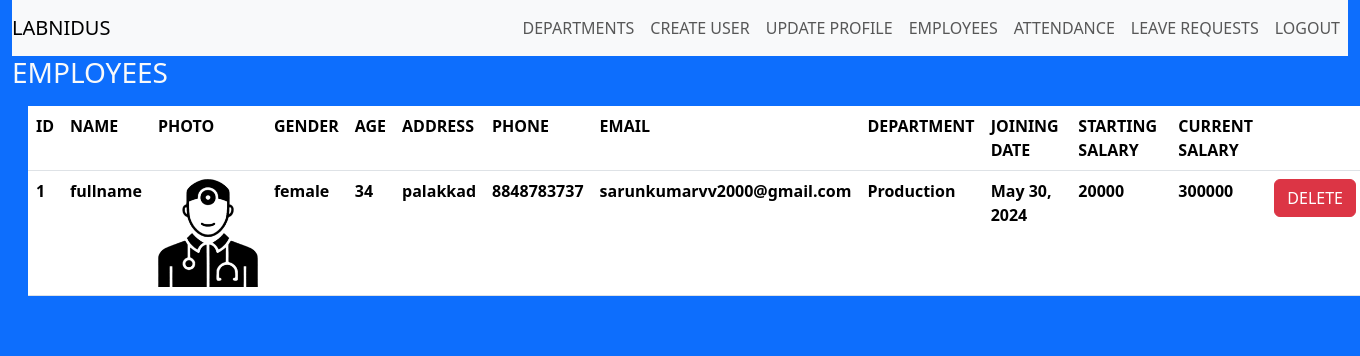
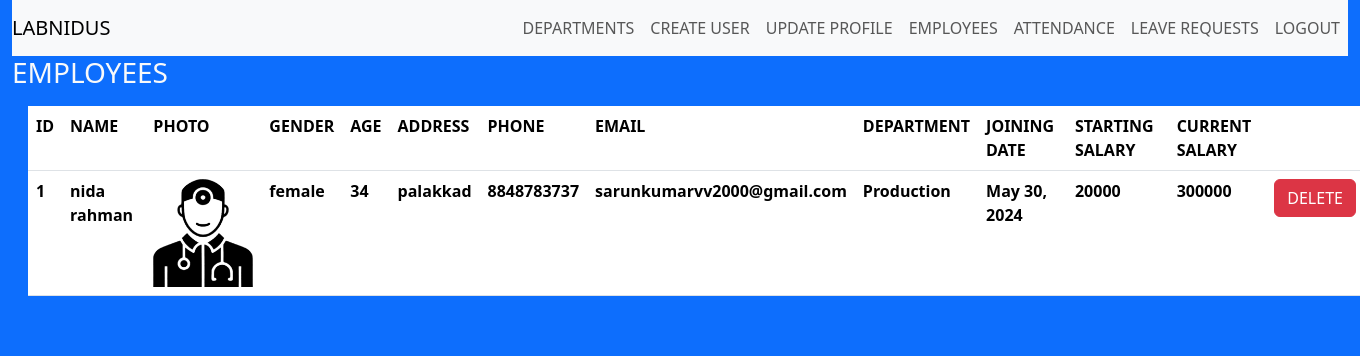
Before and after one commit to sarunkumar1729/attendance, a Django app: page /profiles_admin in a window 1360 px wide. Shown: the top 356 px of the page. Run offline with Django 5.2, Linux system fonts and the light colour scheme; data comes from the database, SQL or seed files in the repository; both versions use the stored data as it was after the commit; lists and menus that the app fills with data are empty; some libraries are stand-ins or nearby versions.

Commit message:
fifth commit

```diff
--- a/templates/admin/base.html
+++ b/templates/admin/base.html
@@ -8,6 +8,7 @@
       <script src="https://code.jquery.com/jquery-3.2.1.slim.min.js" integrity="sha384-KJ3o2DKtIkvYIK3UENzmM7KCkRr/rE9/Qpg6aAZGJwFDMVNA/GpGFF93hXpG5KkN" crossorigin="anonymous"></script>
       <script src="https://cdn.jsdelivr.net/npm/popper.js@1.12.9/dist/umd/popper.min.js" integrity="sha384-ApNbgh9B+Y1QKtv3Rn7W3mgPxhU9K/ScQsAP7hUibX39j7fakFPskvXusvfa0b4Q" crossorigin="anonymous"></script>
       <script src="https://cdn.jsdelivr.net/npm/bootstrap@4.0.0/dist/js/bootstrap.min.js" integrity="sha384-JZR6Spejh4U02d8jOt6vLEHfe/JQGiRRSQQxSfFWpi1MquVdAyjUar5+76PVCmYl" crossorigin="anonymous"></script>
+
       <title>LABINDUS</title>
 </head>
 <body class=" bg-primary text-light">
--- a/templates/admin/profiles_admin.html
+++ b/templates/admin/profiles_admin.html
@@ -21,7 +21,7 @@
             {% for employee in employees %}
             <tr>
                   <th scope="row">{{employee.employee_id}}</th>
-                  <th>fullname</th>
+                  <th>{{employee.user.first_name}} {{employee.user.last_name}}</th>
                   <th><img src="{{employee.profile_photo.url}}" width="100px"></th>
                   <th>{{employee.gender}}</th>
                   <th>{{employee.age}}</th>
```
Also changed, not shown: db.sqlite3.
